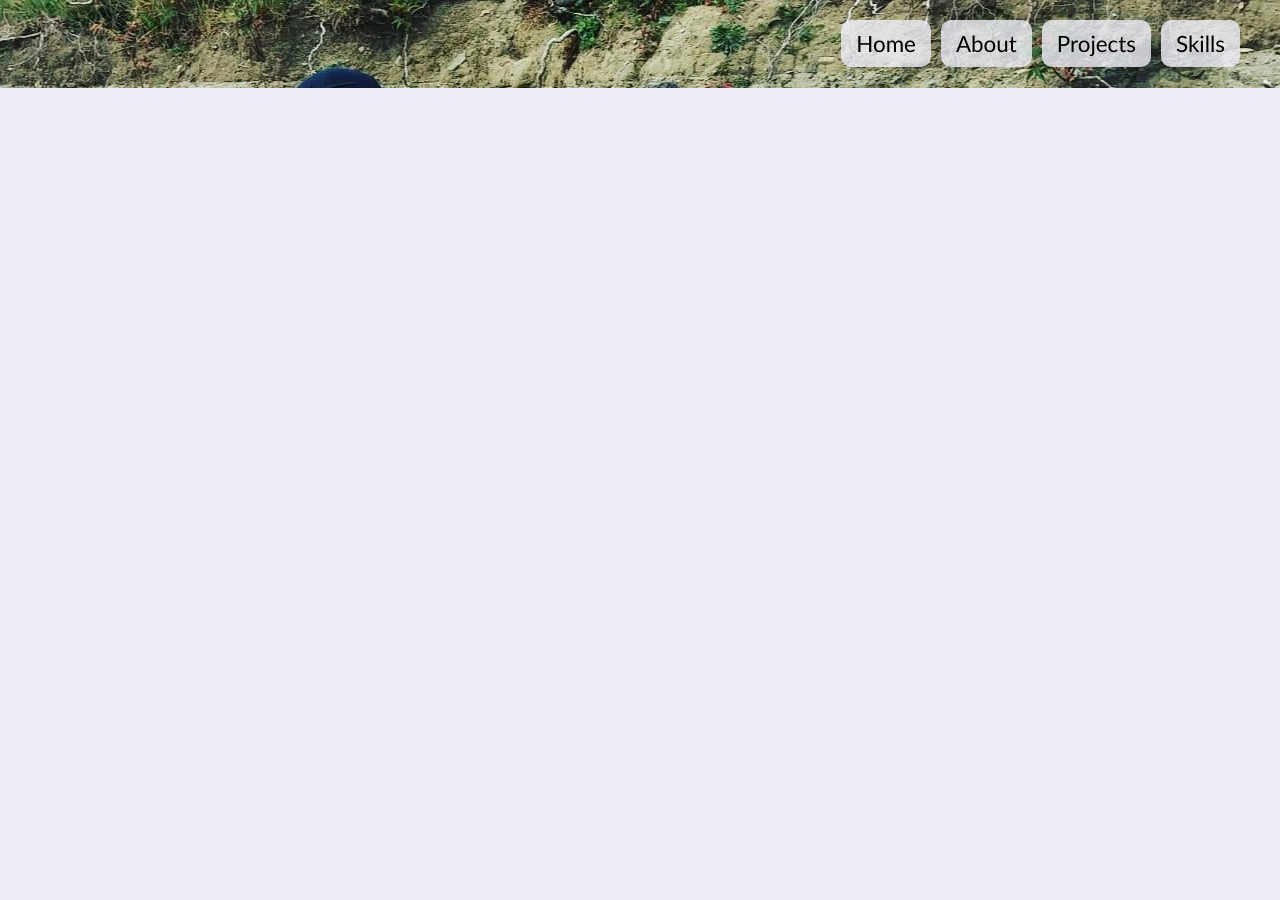
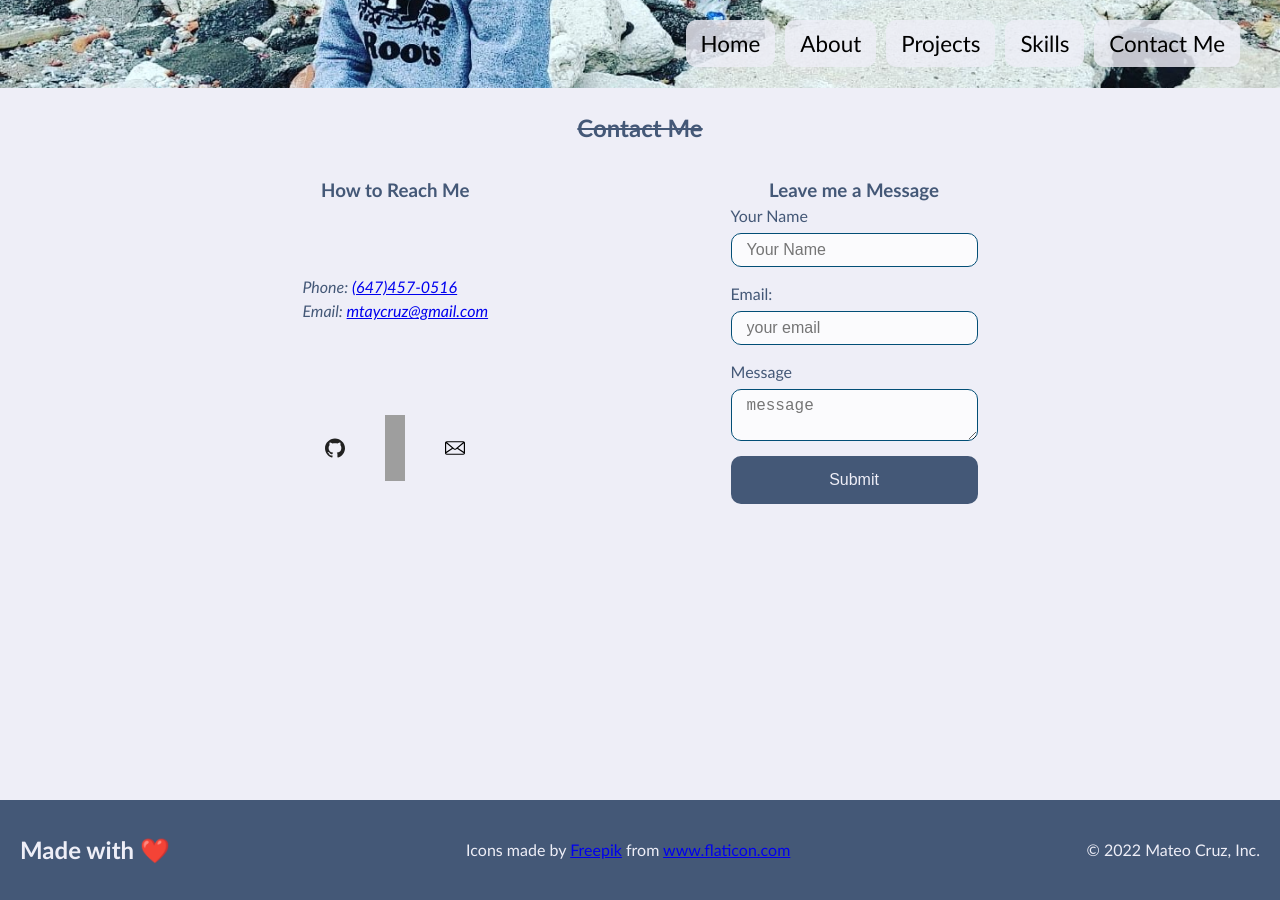
Before and after one commit to cruzma/portfolio, a React (Create React App) app: page /contact in a window 1280 px wide. Before the commit the page ends 800 px from the top, so only its background shows below. Built offline with nearby package versions, Linux system fonts and the light colour scheme; grey boxes are pictures that could not be loaded.

Commit message:
added contact page to site

```diff
--- a/src/App.tsx
+++ b/src/App.tsx
@@ -5,6 +5,8 @@ import { Home } from './pages/Home';
 import { Projects } from './pages/Projects';
 import { Skills } from './pages/Skills';
 import { Navbar } from './componentts/Navbar';
+import { Footer } from './componentts/Footer';
+import { Contact } from './pages/Contact';
 
 function App() {
   return (
@@ -16,18 +18,12 @@ function App() {
           <Route path="/about" element={<About />} />
           <Route path="/projects" element={<Projects />} />
           <Route path="/skills" element={<Skills />} />
+          <Route path="/contact" element={<Contact/>} />
         </Routes>
+        <Footer />
       </BrowserRouter>
 
-      {/* <ul>
-        <li>
-          <Link to="/">Home</Link>
-        </li>
-        <li></li>
-        <li></li>
-        <li></li>
-        <li></li>
-      </ul> */}
+
     </div>
   );
 }
--- /dev/null
+++ b/src/componentts/Footer.tsx
@@ -0,0 +1,15 @@
+import React from 'react'
+
+export const Footer = () => {
+  return (
+    <footer>
+
+        <h2>Made with ❤️</h2>
+        <>
+        <div>Icons made by <a href="https://www.freepik.com" title="Freepik">Freepik</a> from <a href="https://www.flaticon.com/" title="Flaticon">www.flaticon.com</a></div>
+        <p>&#169; 2022 Mateo Cruz, Inc.</p>
+
+        </>
+  </footer>
+  )
+}
--- a/src/componentts/Navbar.tsx
+++ b/src/componentts/Navbar.tsx
@@ -20,6 +20,9 @@ export const Navbar = () => {
                 <li>
                     <Link to="/skills">Skills</Link>
                 </li>
+                <li>
+                <Link to="/contact">Contact Me</Link>
+                </li>
             </ul>
 
 
--- a/src/index.css
+++ b/src/index.css
@@ -298,6 +298,9 @@ img{
 
 
 /* Contact section begins */
+.contact{
+  height: 100vh;
+}
 
 .contact-container{
   display:flex;
--- /dev/null
+++ b/src/pages/Contact.tsx
@@ -0,0 +1,44 @@
+import React from 'react'
+import email from './../assets/images/message.svg';
+import linkedin from './../assets/images/linkedin-icon.svg'
+import github from './../assets/images/github.svg'
+export const Contact = () => {
+  return (
+    <section className="contact">
+        <h2 id="contact-me">Contact Me</h2>
+        <div className="contact-container">
+            <div>
+            <h3>How to Reach Me</h3>
+            <address>
+                <div>
+                <p>Phone: <a href="tel:+6474570516">(647)457-0516</a></p>
+                <p>Email: <a href="mailto:mtaycruz@gmail.com">mtaycruz@gmail.com</a></p>
+                </div>
+                <div>
+                <a href="https://github.com/cruzma"><img src={github} alt="github logo"/></a>
+                <a href="https://www.linkedin.com/in/mateo-cruz-b76619133/"><img src={linkedin} alt="linkedin logo"/></a>
+                <a href="mailto: mtaycruz@gmail.com"><img src={email} alt="Email logo"/></a>
+                </div>
+            </address>
+            </div>
+
+            <div className="contact-form">
+            <h3>Leave me a Message</h3>
+            <form >
+                <label htmlFor="contact-name">Your Name</label>
+                <input type="text" name="name"  id="contact-name" placeholder="Your Name" />
+
+                <label htmlFor="email">Email:</label>
+                <input type="email" name="email"   placeholder="your email"/>
+
+                <label htmlFor="contact-message">Message</label>
+                <textarea id="contact-message" name="message"  placeholder="message"  ></textarea>
+
+                <button type="submit">Submit</button>
+            </form>
+            </div>
+        </div>
+
+    </section>
+  )
+}
```
